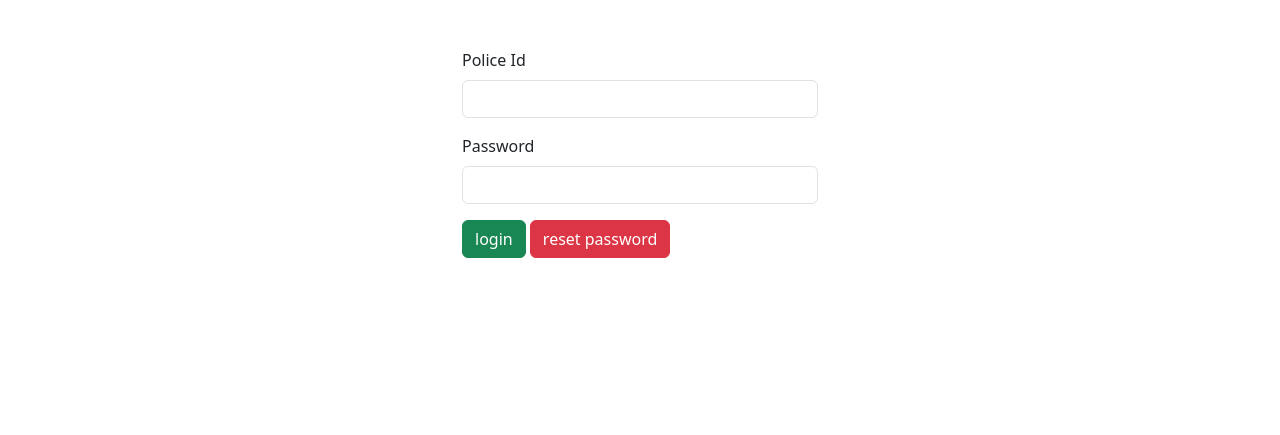
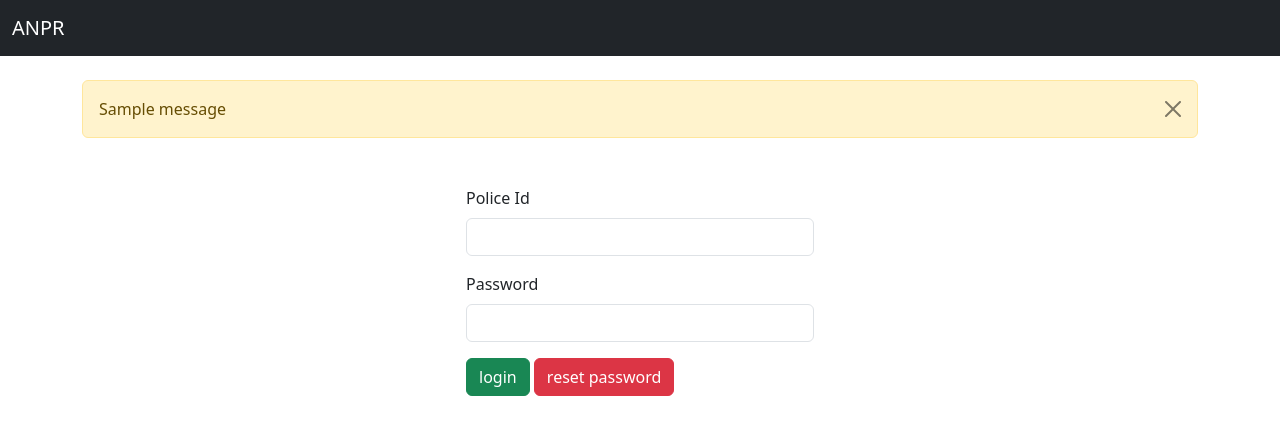
Before and after one commit to acepriority/Advanced-Programming-Project, a Django app: page /login/ in a window 1280 px wide. Shown: the top 435 px of the page. Run offline with Django 4.2, Linux system fonts and the light colour scheme; one stand-in notice (Sample message) is shown; some libraries are stand-ins or nearby versions.

Commit message:
improvements in the views, urls and templates with Shawn commits

```diff
--- a/ANPR/anprsys/views.py
+++ b/ANPR/anprsys/views.py
@@ -33,6 +33,7 @@ def login_user(request):
     return render(request, 'login_user.html', {})
 
 
+@login_required(login_url='login_user')
 def user_profile(request):
     return render(request, 'user_profile.html', {})
 
@@ -93,8 +94,13 @@ def verify_email(request):
         try:
             user = User.objects.get(email=entered_email)
         except User.DoesNotExist:
-            messages.error(request, f'User with email {entered_email} not found.')
-            return render(request, 'your_error_template.html', {'error_message': f'User with email {entered_email} not found.'})
+            messages.error(
+                request, f'User with email {entered_email} not found.')
+            return render(
+                request, 'your_error_template.html',
+                {'error_message': f'User with email \
+                    {entered_email} not found.'}
+            )
 
         temp_password_generator = TempPasswordGenerator()
         temp_password_generator.send_temp_email(request, user.email)
@@ -130,7 +136,7 @@ def temp_validation(request):
         return render(request, 'temp_passwordpage.html', {})
     else:
         if sent_temp == entered_temp:
-            return render(request, 'user_profile.html', {})
+            return redirect('password_reset')
         else:
             messages.success(
                 request, 'Invalid temporary password'
--- a/ANPR/templates/login_user.html
+++ b/ANPR/templates/login_user.html
@@ -24,6 +24,24 @@
     </style>
 </head>
 <body>
+    <nav class="navbar navbar-expand-lg navbar-dark bg-dark">
+        <div class="container-fluid">
+            <a class="navbar-brand" href="#">ANPR</a>
+        </div>
+    </nav>
+
+    <div class="container">
+    <br>
+    {% if messages %}
+        {% for message in messages %}
+            <div class="alert alert-warning alert-dismissible fade show" role="alert">
+                {{ message }}
+                <button type="button" class="btn-close" data-bs-dismiss="alert" aria-label="Close"></button>
+            </div>
+        {% endfor %}
+    {% endif %}
+
+
     <section id="Contact Us">
         <div class="container-lg">
             <div class="row justify-content-center my-5">
@@ -55,7 +73,7 @@
 
                         <button type="submit" class="btn btn-success">login</button>
 
-                        <a class="btn btn-danger" href="{% url 'email_check' %}" role="button">reset password</a>
+                        <a class="btn btn-danger" id="resetBtn" role="button">reset password</a>
                     </form>
 
                 </div>
@@ -64,5 +82,47 @@
     </Section>
 
     <script src="https://cdn.jsdelivr.net/npm bootstrap@5.3.0/dist/js/bootstrap.min.js"></script>
+
+    <script>
+        var container = document.querySelector('.col-lg-4');
+        var originalHTML = container.innerHTML;
+
+        function resetUI() {
+            container.innerHTML = originalHTML;
+            document.getElementById('resetBtn').addEventListener('click', handleResetClick);
+        }
+
+        function handleResetClick() {
+            container.innerHTML = '';
+
+            // Create "Continue" button
+            var continueButton = document.createElement('button');
+            continueButton.type = 'button';
+            continueButton.className = 'btn btn-danger mr-2'; // Added margin class 'mr-2'
+            continueButton.textContent = 'Continue';
+
+            // Create "Cancel" button
+            var cancelButton = document.createElement('button');
+            cancelButton.type = 'button';
+            cancelButton.className = 'btn btn-secondary mx-2';
+            cancelButton.textContent = 'Cancel';
+
+            // Append buttons to the container
+            container.appendChild(continueButton);
+            container.appendChild(cancelButton);
+
+            // Add click event listeners to the new buttons
+            continueButton.addEventListener('click', function () {
+                window.location.href = '{% url "verify_email" %}';
+                resetUI();
+            });
+
+            cancelButton.addEventListener('click', function () {
+                resetUI();
+            });
+        }
+
+        document.getElementById('resetBtn').addEventListener('click', handleResetClick);
+    </script>
 </body>
 </html>
--- a/ANPR/templates/temp_passwordpage.html
+++ b/ANPR/templates/temp_passwordpage.html
@@ -4,7 +4,7 @@
     <meta charset="UTF-8">
     <meta name="viewport" content="width=device-width, initial-scale=1.0">
     <link href="https://cdn.jsdelivr.net/npm/bootstrap@5.0.2/dist/css/bootstrap.min.css" rel="stylesheet" integrity="sha384-EVSTQN3/azprG1Anm3QDgpJLIm9Nao0Yz1ztcQTwFspd3yD65VohhpuuCOmLASjC" crossorigin="anonymous">
-    <title>OTP</title>
+    <title>temporary password</title>
     <style>
         .Section{
             padding: 60px 0;
```
Also changed, not shown: ANPR/anprsys/urls.py (+60 -15 lines), ANPR/db.sqlite3.
